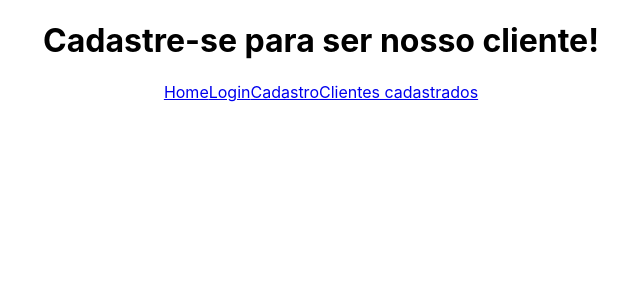
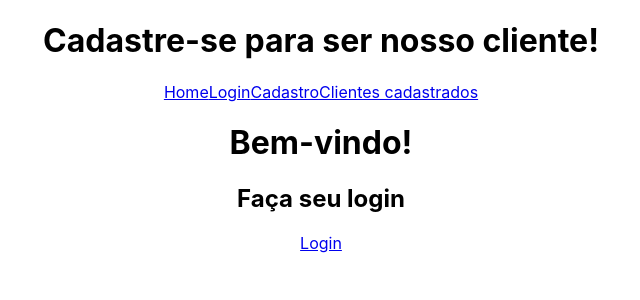
Before and after one commit to tiemifaustino/trybe-exercicios, a React (Create React App) app in the folder 2-front-end/bloco-15-gerenciamento-de-estado-com-redux/dia-3-usando-o-redux-no-react-pratica/usando-redux-no-react-15.3-bonus/: page / in a window 1280 px wide. Shown: the top 300 px of the page, without its empty margins (319-959 px from the left). Built offline with nearby package versions, Linux system fonts and the light colour scheme.

Commit message:
Link para login na pagina Home

```diff
--- a/2-front-end/bloco-15-gerenciamento-de-estado-com-redux/dia-3-usando-o-redux-no-react-pratica/usando-redux-no-react-15.3-bonus/src/pages/Home.jsx
+++ b/2-front-end/bloco-15-gerenciamento-de-estado-com-redux/dia-3-usando-o-redux-no-react-pratica/usando-redux-no-react-15.3-bonus/src/pages/Home.jsx
@@ -1,10 +1,13 @@
 import React, { Component } from 'react';
+import { Link } from 'react-router-dom';
 
 class Home extends Component {
   render() {
     return (
       <div>
-
+        <h1>Bem-vindo!</h1>
+        <h2>Faça seu login</h2>
+        <Link to="/login">Login</Link>
       </div>
     );
   }
```
